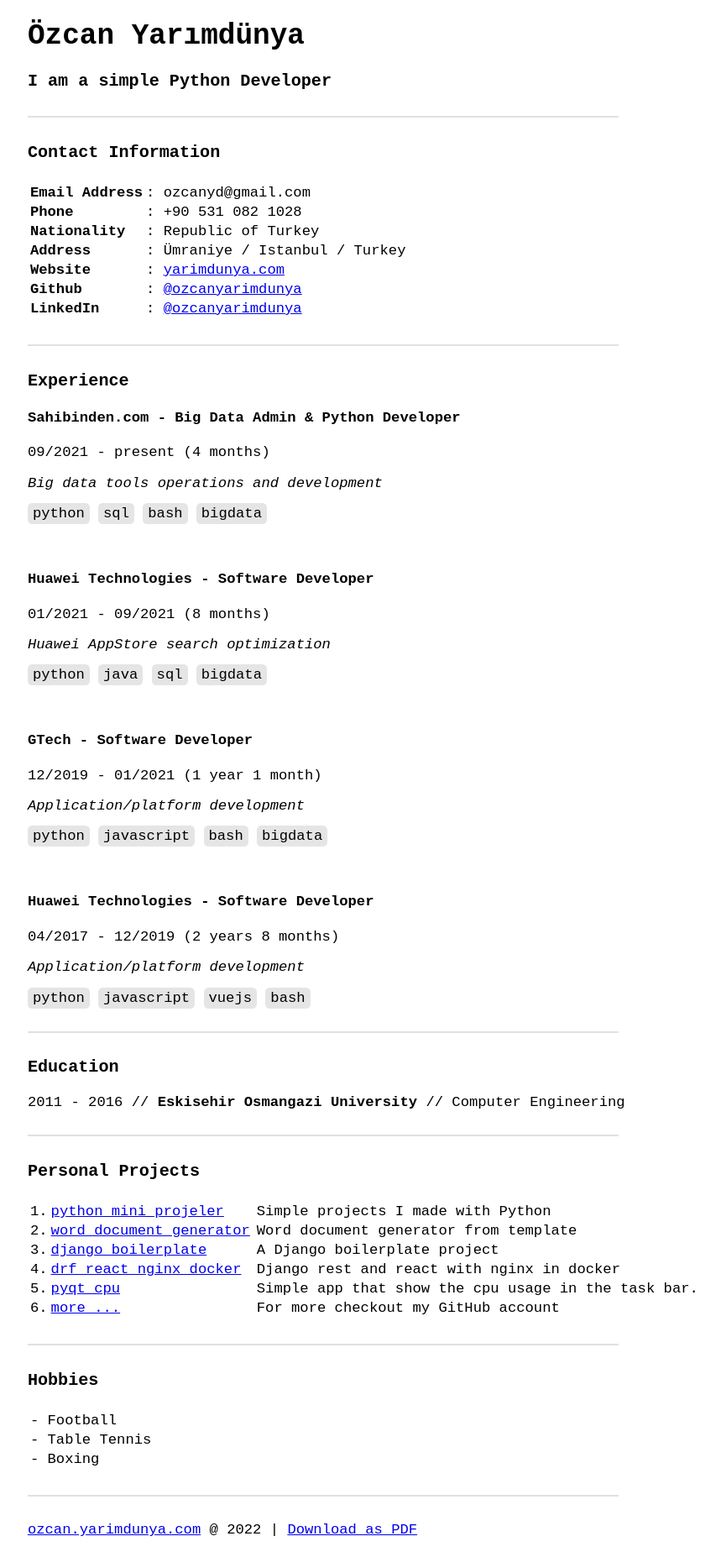
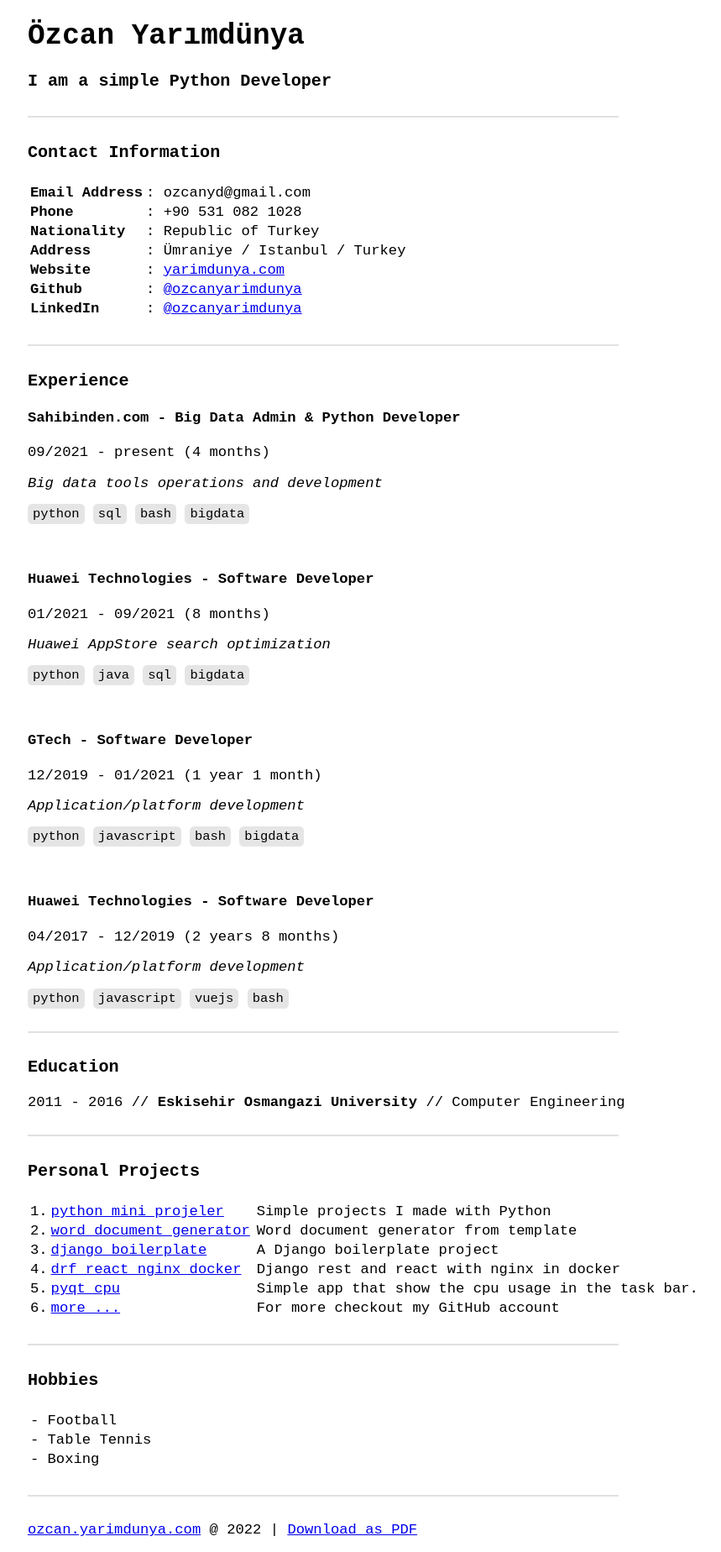
Before and after one commit to ozcanyarimdunya/resume, an MkDocs documentation site: the page built from docs/index.md, in a window 1280 px wide. Shown: the whole page at 84% size, without its empty margins (139-998 px from the left). Built offline with MkDocs 1.6.1, drawn with Linux system fonts in a browser that asks for light colours.

Commit message:
Update index.html

```diff
--- a/theme/index.html
+++ b/theme/index.html
@@ -19,6 +19,7 @@
       background: #e5e5e5;
       padding: 0.2rem 0.4rem;
       border-radius: 0.35rem;
+      font-size: 0.9em;
     }
 
     .break {
```
